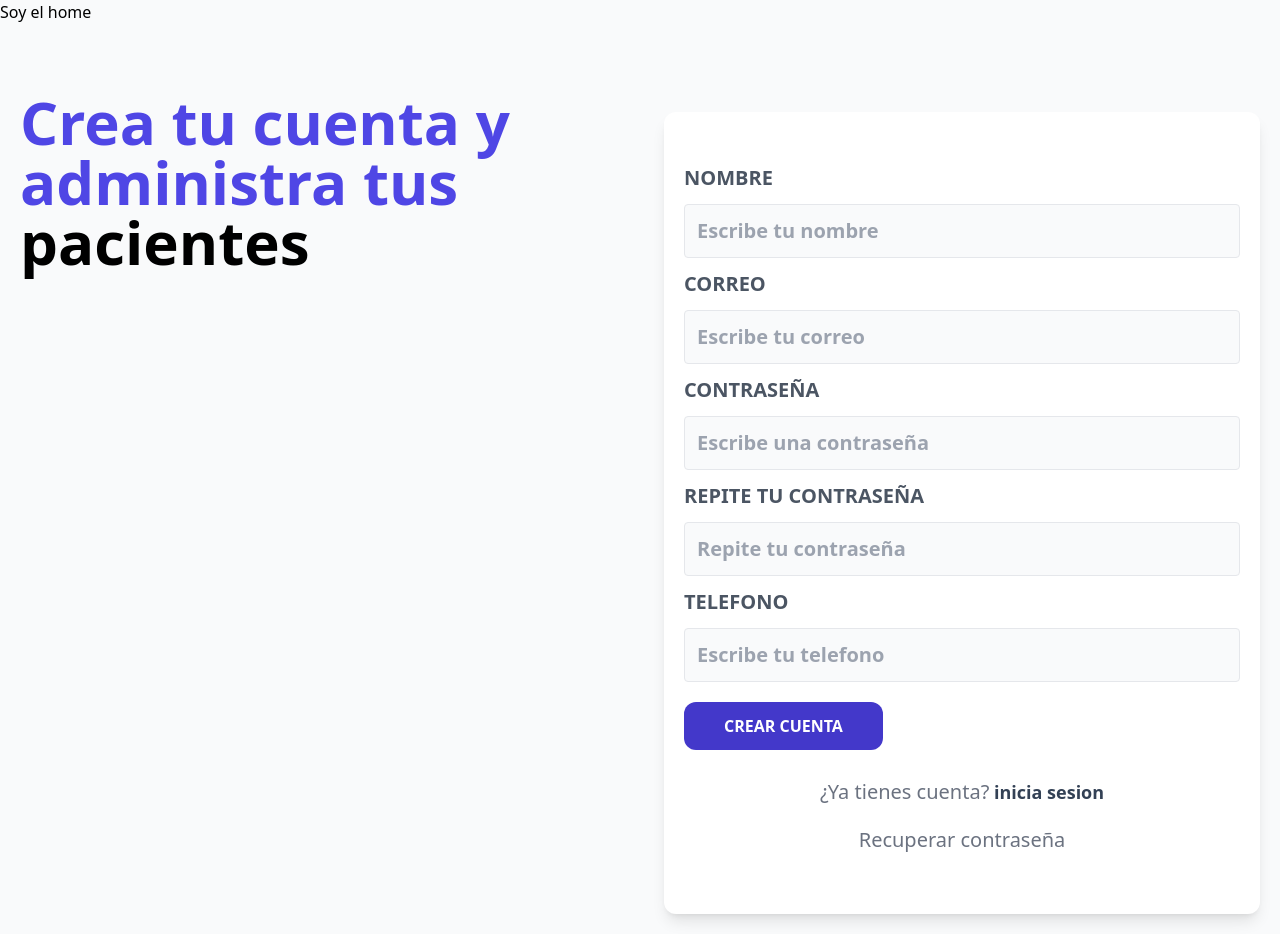
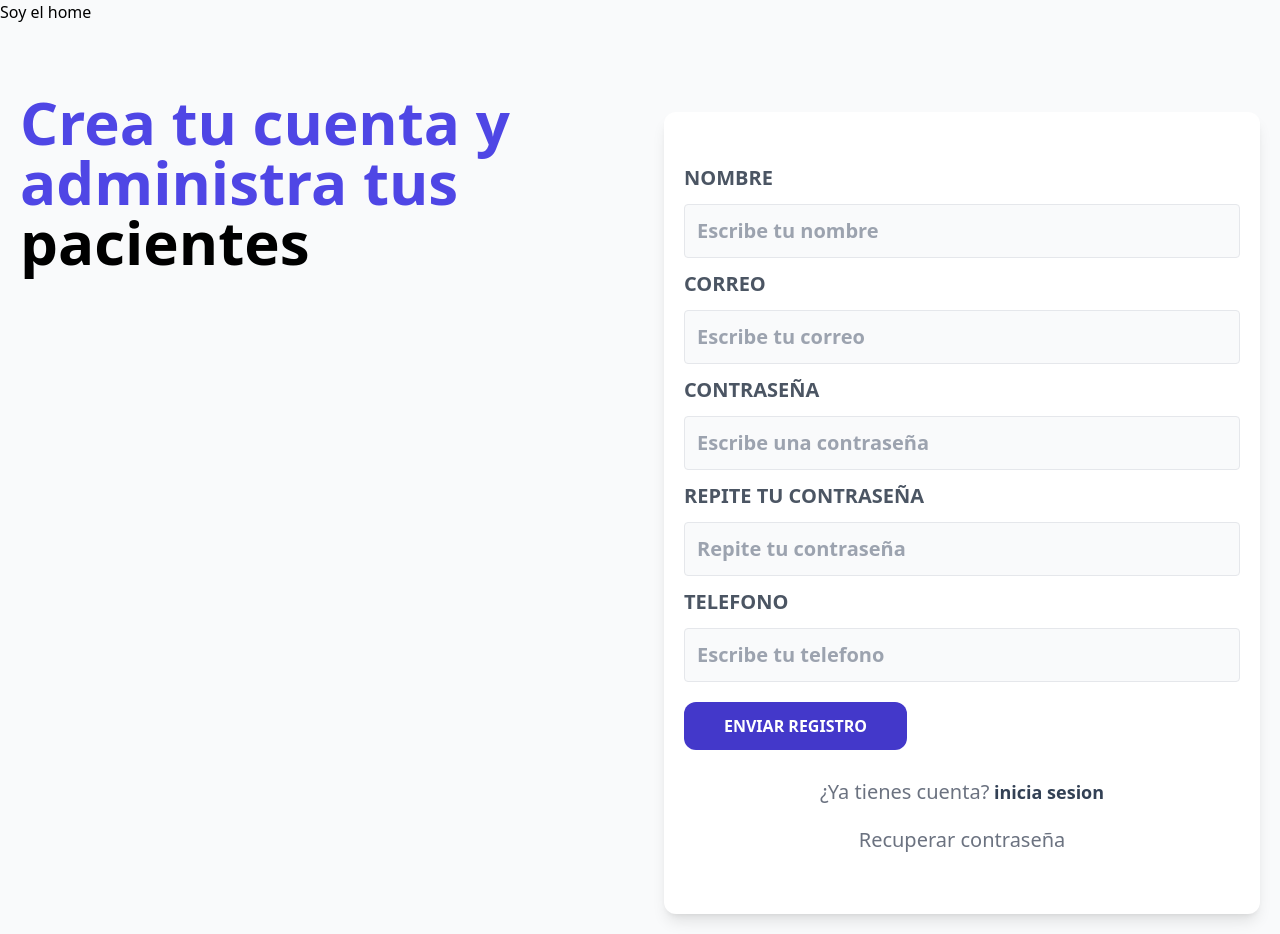
Before and after one commit to RunyShark/FullStackJsLogin, a React (Vite) app in the folder frontend/: page /registrar in a window 1280 px wide. Built offline with nearby package versions, Linux system fonts and the light colour scheme.

Commit message:
Registro

```diff
--- a/frontend/src/components/modules/Registrar/Registrar.jsx
+++ b/frontend/src/components/modules/Registrar/Registrar.jsx
@@ -52,9 +52,15 @@ const Registrar = () => {
     setErrors(validation(form));
   };
   const handleSubmit = (e) => {
-    e.preventdefault();
-    dispatch(register({ form }));
-    setForm("");
+    e.preventDefault();
+    dispatch(register(form));
+    setForm({
+      nombre: "",
+      email: "",
+      password: "",
+      passwordRepit: "",
+      telefono: "",
+    });
   };
   const handleChange = (e) => {
     setForm({ ...form, [e.target.name]: e.target.value });
@@ -163,8 +169,9 @@ const Registrar = () => {
             </label>
           </div>
 
-          <button
+          <input
             type="submit"
+            value="Enviar registro"
             className="bg-indigo-700 w-full py-3 px-10 rounded-xl text-white uppercase font-bold mt-5 hover:cursor-pointer hover:bg-indigo-800 md:w-auto "
             disabled={
               form.password === ""
@@ -179,9 +186,7 @@ const Registrar = () => {
                 ? true
                 : false
             }
-          >
-            Crear cuenta
-          </button>
+          />
         </form>
 
         <nav className="mt-7">
```
